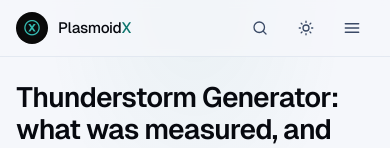
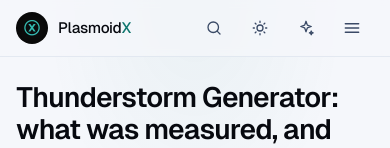
Before and after one commit to watsdr/plasmoidx, a Next.js app: page / in a window 390 px wide. Shown: the top 148 px of the page. Built offline with nearby package versions, Linux system fonts and the light colour scheme.

Commit message:
Modern reader option: opt-in toggle (off by default, persisted, pre-paint) gating theme cross-fade, page fade, scroll reveals, reading progress

```diff
--- a/src/app/globals.css
+++ b/src/app/globals.css
@@ -1037,10 +1037,8 @@ html[data-theme="light"] {
 /* ── Modern polish (progressive; every block degrades to the existing look) ── */
 
 /* Cross-document view transitions: gentle cross-fade on full page loads. */
+/* @view-transition opt-in is injected only when Modern is on (see layout boot script / ModernToggle). */
 @media (prefers-reduced-motion: no-preference) {
-  @view-transition {
-    navigation: auto;
-  }
   ::view-transition-old(root),
   ::view-transition-new(root) {
     animation-duration: 0.22s;
@@ -1051,7 +1049,7 @@ html[data-theme="light"] {
 /* Scroll-driven reveal (gentle rise): CSS-only, no IntersectionObserver where supported. */
 @supports (animation-timeline: view()) {
   @media (prefers-reduced-motion: no-preference) {
-    .reveal {
+    html[data-modern="on"] .reveal {
       animation: reveal-rise linear both;
       animation-timeline: view();
       animation-range: entry 0% entry 40%;
@@ -1074,7 +1072,7 @@ html[data-theme="light"] {
 }
 @supports (animation-timeline: scroll()) {
   @media (prefers-reduced-motion: no-preference) {
-    .read-progress {
+    html[data-modern="on"] .read-progress {
       display: block;
       position: fixed;
       inset: 0 0 auto 0;
--- a/src/app/layout.tsx
+++ b/src/app/layout.tsx
@@ -91,7 +91,7 @@ export const metadata: Metadata = {
 };
 
 /** Apply stored / system theme before paint; first visit defaults to light. */
-const themeBootScript = `(function(){var r='light';try{var k='plasmoidx-theme';var t=localStorage.getItem(k)||'light';r=t==='light'||t==='dark'?t:(window.matchMedia('(prefers-color-scheme: light)').matches?'light':'dark');}catch(e){}document.documentElement.dataset.theme=r;document.documentElement.style.colorScheme=r;})();`;
+const themeBootScript = `(function(){var r='light';try{var k='plasmoidx-theme';var t=localStorage.getItem(k)||'light';r=t==='light'||t==='dark'?t:(window.matchMedia('(prefers-color-scheme: light)').matches?'light':'dark');}catch(e){}document.documentElement.dataset.theme=r;document.documentElement.style.colorScheme=r;try{if(localStorage.getItem('plasmoidx-modern')==='on'){document.documentElement.dataset.modern='on';var s=document.createElement('style');s.id='modern-vt';s.textContent='@media (prefers-reduced-motion: no-preference){@view-transition{navigation:auto}}';document.head.appendChild(s);}}catch(e){}})();`;
 
 const sameSite = {
   and: [
--- a/src/components/Header.tsx
+++ b/src/components/Header.tsx
@@ -6,6 +6,7 @@ import { usePathname } from "next/navigation";
 import { useEffect, useId, useRef, useState } from "react";
 import { siteNav } from "@/lib/content";
 import ThemeToggle from "@/components/ThemeToggle";
+import ModernToggle from "@/components/ModernToggle";
 import { openStudyPalette } from "@/lib/studyPalette";
 
 /** Defer glossary sheet JS; reserve trigger size to avoid header CLS. */
@@ -164,6 +165,7 @@ export default function Header() {
             </kbd>
           </button>
           <ThemeToggle />
+          <ModernToggle />
           <GlossaryDrawer />
         </div>
 
@@ -192,6 +194,7 @@ export default function Header() {
             </svg>
           </button>
           <ThemeToggle compact />
+          <ModernToggle compact />
           <button
             ref={menuButtonRef}
             type="button"
--- /dev/null
+++ b/src/components/ModernToggle.tsx
@@ -0,0 +1,81 @@
+"use client";
+
+import { useEffect, useState } from "react";
+
+const KEY = "plasmoidx-modern";
+
+/** Read on the client; root attribute is set before paint by the boot script in layout. */
+function isOn() {
+  return typeof document !== "undefined" && document.documentElement.dataset.modern === "on";
+}
+
+function apply(on: boolean) {
+  const root = document.documentElement;
+  if (on) root.dataset.modern = "on";
+  else delete root.dataset.modern;
+  try {
+    localStorage.setItem(KEY, on ? "on" : "off");
+  } catch {}
+  // Cross-document page fade is opt-in via a style tag (cannot be scoped by selector).
+  let vt = document.getElementById("modern-vt");
+  if (on && !vt) {
+    vt = document.createElement("style");
+    vt.id = "modern-vt";
+    vt.textContent = "@media (prefers-reduced-motion: no-preference){@view-transition{navigation:auto}}";
+    document.head.appendChild(vt);
+  } else if (!on && vt) vt.remove();
+}
+
+function SparkIcon() {
+  return (
+    <svg width="18" height="18" viewBox="0 0 24 24" fill="none" stroke="currentColor" strokeWidth="1.75" strokeLinecap="round" strokeLinejoin="round" aria-hidden>
+      <path d="M12 3l1.8 5.2L19 10l-5.2 1.8L12 17l-1.8-5.2L5 10l5.2-1.8z" />
+      <path d="M19 16l.7 1.8 1.8.7-1.8.7L19 21l-.7-1.8-1.8-.7 1.8-.7z" />
+    </svg>
+  );
+}
+
+/** "Modern" reader option: gentle motion effects. Off by default; reduced-motion always wins. */
+export default function ModernToggle({ compact = false }: { compact?: boolean }) {
+  const [on, setOn] = useState(false);
+  useEffect(() => setOn(isOn()), []);
+
+  const toggle = () => {
+    const next = !on;
+    apply(next);
+    setOn(next);
+  };
+
+  const title = on ? "Modern motion effects: on" : "Modern motion effects: off";
+
+  if (compact) {
+    return (
+      <button
+        type="button"
+        aria-pressed={on}
+        aria-label="Modern motion effects"
+        title={title}
+        onClick={toggle}
+        className={`inline-flex min-h-11 min-w-11 items-center justify-center rounded-md transition-colors focus-visible:outline focus-visible:outline-2 focus-visible:outline-offset-2 focus-visible:outline-aurora ${
+          on ? "text-aurora" : "text-mist-300 hover:text-mist-50"
+        }`}
+      >
+        <SparkIcon />
+      </button>
+    );
+  }
+
+  return (
+    <button
+      type="button"
+      aria-pressed={on}
+      title={`${title}. Gentle fades, scroll reveals and a reading progress line.`}
+      onClick={toggle}
+      className={`min-h-11 rounded-full border border-ink-600/50 px-3 text-xs font-medium tracking-tight transition-colors focus-visible:outline focus-visible:outline-2 focus-visible:outline-offset-2 focus-visible:outline-aurora ${
+        on ? "bg-ink-800 text-mist-50" : "text-mist-400 hover:text-mist-100"
+      }`}
+    >
+      Modern
+    </button>
+  );
+}
--- a/src/components/Reveal.tsx
+++ b/src/components/Reveal.tsx
@@ -45,6 +45,12 @@ export default function Reveal({
     }
 
     // Native scroll-driven animation (CSS animation-timeline: view()) — no JS observer needed.
+    const modern = document.documentElement.dataset.modern === "on";
+    if (!modern) {
+      // Modern effects off: content simply shows, no reveal motion.
+      setShown(true);
+      return;
+    }
     if (typeof CSS !== "undefined" && CSS.supports("animation-timeline: view()")) {
       setShown(true);
       return;
--- a/src/components/ThemeToggle.tsx
+++ b/src/components/ThemeToggle.tsx
@@ -12,7 +12,7 @@ const OPTIONS: { value: ThemePreference; label: string }[] = [
 /** Cross-fade theme swap via View Transitions when supported and motion allowed; instant otherwise. */
 function withTransition(fn: () => void) {
   const d = document as Document & { startViewTransition?: (cb: () => void) => unknown };
-  if (!d.startViewTransition || window.matchMedia("(prefers-reduced-motion: reduce)").matches) {
+  if (!d.startViewTransition || document.documentElement.dataset.modern !== "on" || window.matchMedia("(prefers-reduced-motion: reduce)").matches) {
     fn();
     return;
   }
```
